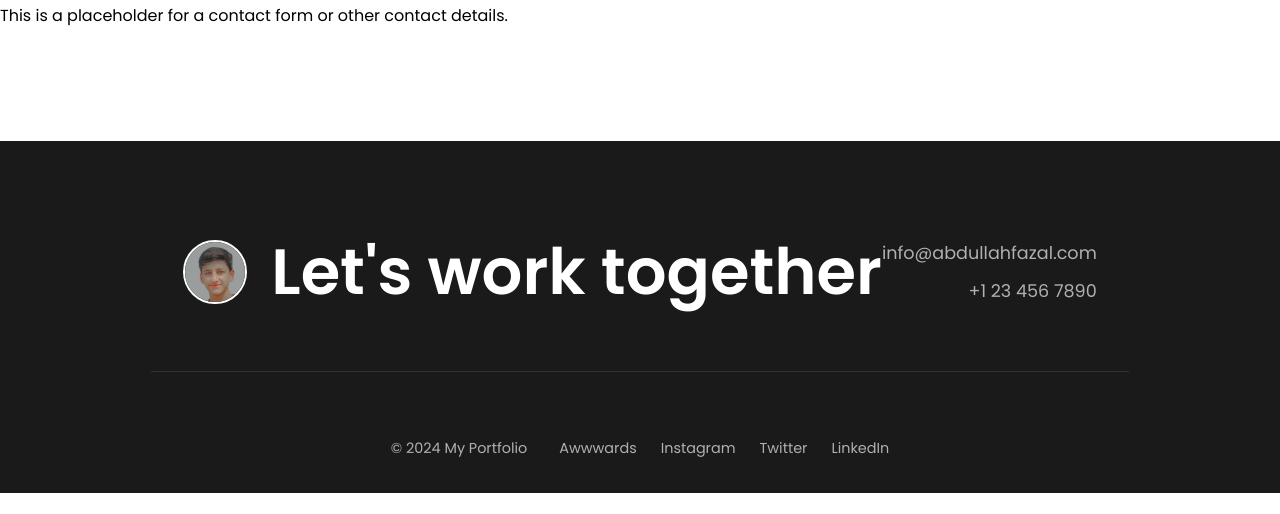
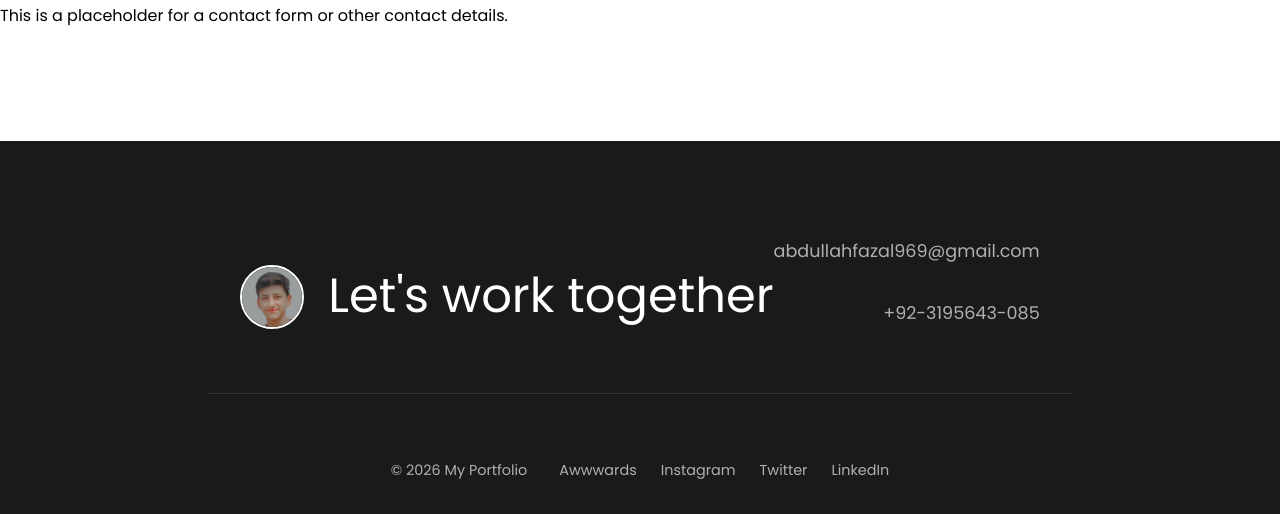
Before and after one commit to abdullahfazal969-alt/Portfolio, a Flask app: page / in a window 1280 px wide. Shown: the part 2374-2888 px from the top of the page. Before the commit the page ends 2867 px from the top, so only its background shows below. Run offline with Flask 3, Linux system fonts and the light colour scheme.

Commit message:
updated footer

```diff
--- a/static/css/style.css
+++ b/static/css/style.css
@@ -361,8 +361,8 @@ footer {
 }
 
 .footer-profile-and-heading h1 {
-    font-size: 4rem;
-    font-weight: 600;
+    font-size: 3rem;
+    font-weight: 400;
     color: var(--footer-text-primary);
     margin: 0;
     line-height: 1.1;
@@ -371,7 +371,7 @@ footer {
 .footer-contact-details {
     display: flex;
     flex-direction: column;
-    gap: 0.5rem;
+    gap: 2rem;
     align-items: flex-end; /* Align links to the right */
 }
 
@@ -398,6 +398,7 @@ footer {
 .footer-copyright p {
     margin: 0;
     color: var(--footer-text-secondary);
+    align-items: flex-start;
 }
 
 .footer-socials {
--- a/templates/base.html
+++ b/templates/base.html
@@ -1,10 +1,13 @@
-<!DOCTYPE html>
+<!doctype html>
 <html lang="en">
     <head>
-    <meta charset="UTF-8">
-    <meta name="viewport" content="width=device-width, initial-scale=1.0">
+        <meta charset="UTF-8" />
+        <meta name="viewport" content="width=device-width, initial-scale=1.0" />
         <title>{% block title %}My Portfolio{% endblock %}</title>
-    <link rel="stylesheet" href="{{ url_for('static', filename='css/style.css') }}">
+        <link
+            rel="stylesheet"
+            href="{{ url_for('static', filename='css/style.css') }}"
+        />
     </head>
     <body>
         <header>
@@ -17,33 +20,49 @@
                 </div>
                 <nav>
                     <ul>
-                    <li><a href="{{ url_for('index') }}#about">About</a></li>
-                    <li><a href="{{ url_for('index') }}#projects">Projects</a></li>
-                    <li><a href="{{ url_for('index') }}#contact">Contact</a></li>
+                        <li>
+                            <a href="{{ url_for('index') }}#about">About</a>
+                        </li>
+                        <li>
+                            <a href="{{ url_for('index') }}#projects"
+                                >Projects</a
+                            >
+                        </li>
+                        <li>
+                            <a href="{{ url_for('index') }}#contact">Contact</a>
+                        </li>
                     </ul>
                 </nav>
             </div>
         </header>
 
-    <main>
-        {% block content %}{% endblock %}
-    </main>
+        <main>{% block content %}{% endblock %}</main>
 
         <footer>
             <div class="footer-main-container">
                 <div class="footer-top-section container">
                     <div class="footer-profile-and-heading">
-                    <img src="{{ url_for('static', filename='images/profile/profile.png') }}" alt="Profile Pic" class="footer-profile-pic">
+                        <img
+                            src="{{ url_for('static', filename='images/profile/profile.png') }}"
+                            alt="Profile Pic"
+                            class="footer-profile-pic"
+                        />
                         <h1>Let's work together</h1>
                     </div>
                     <div class="footer-contact-details">
-                    <a href="mailto:info@abdullahfazal.com" class="footer-contact-link">info@abdullahfazal.com</a>
-                    <a href="tel:+1234567890" class="footer-contact-link">+1 23 456 7890</a>
+                        <a
+                            href="mailto:info@abdullahfazal.com"
+                            class="footer-contact-link"
+                            >abdullahfazal969@gmail.com</a
+                        >
+                        <a href="tel:+1234567890" class="footer-contact-link"
+                            >+92-3195643-085</a
+                        >
                     </div>
                 </div>
                 <div class="footer-bottom-section container">
                     <div class="footer-copyright">
-                    <p>© 2024 My Portfolio</p>
+                        <p>© 2026 My Portfolio</p>
                     </div>
                     <div class="footer-socials">
                         <a href="#" target="_blank">Awwwards</a>
```
Lines whose indentation alone changed are shown as unchanged.
